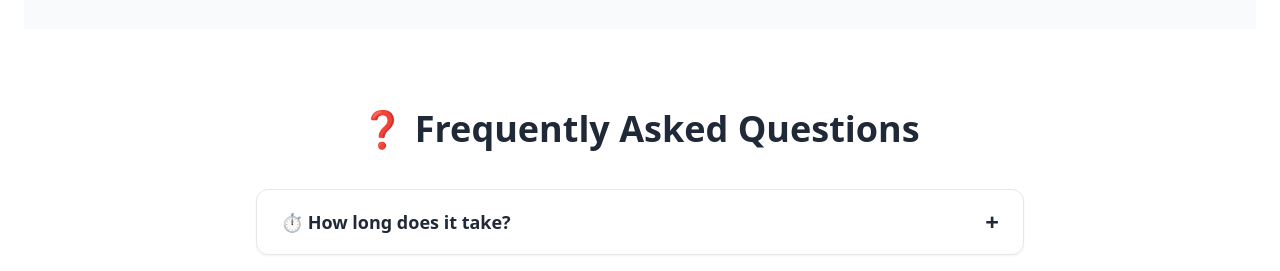
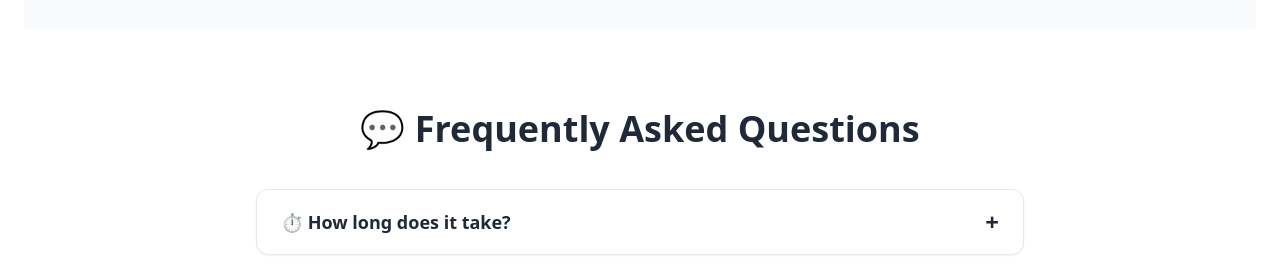
Before and after one commit to redwheelbarroww/yourcustomgpt.io, a Jekyll site: the page built from index.html, in a window 1280 px wide and 900 px high, scrolled down 1551 px. Shown: the part 156-427 px from the top of the window. Built offline with Jekyll 4.4.1, drawn with Linux system fonts in a browser that asks for light colours.

Commit message:
Update index.html

```diff
--- a/index.html
+++ b/index.html
@@ -311,7 +311,7 @@
 
  <section id="faq" class="py-20 bg-white px-6">
   <div class="max-w-3xl mx-auto">
-    <h2 class="text-4xl font-extrabold text-center mb-10">❓ Frequently Asked Questions</h2>
+    <h2 class="text-4xl font-extrabold text-center mb-10">💬 Frequently Asked Questions</h2>
 
     <div class="space-y-4">
       <div class="faq-item border rounded-xl bg-white shadow-sm transition">
```
